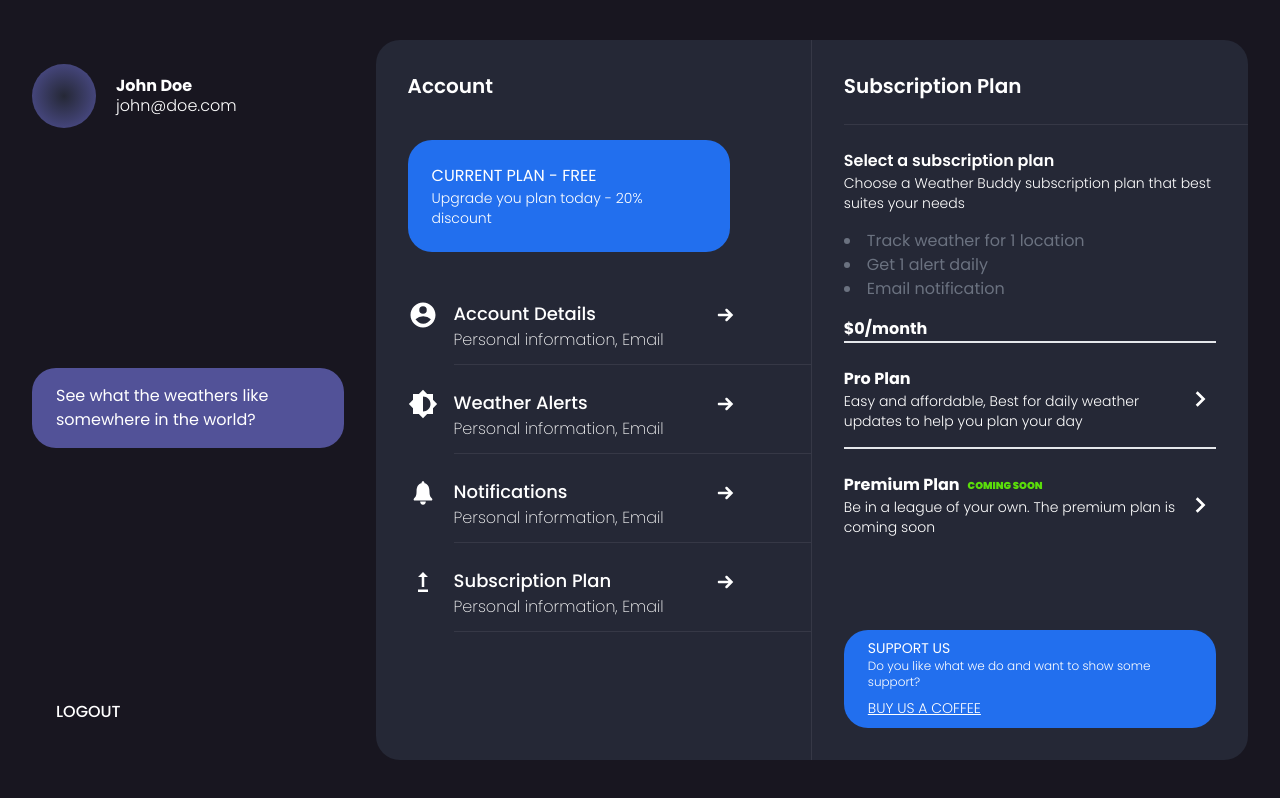
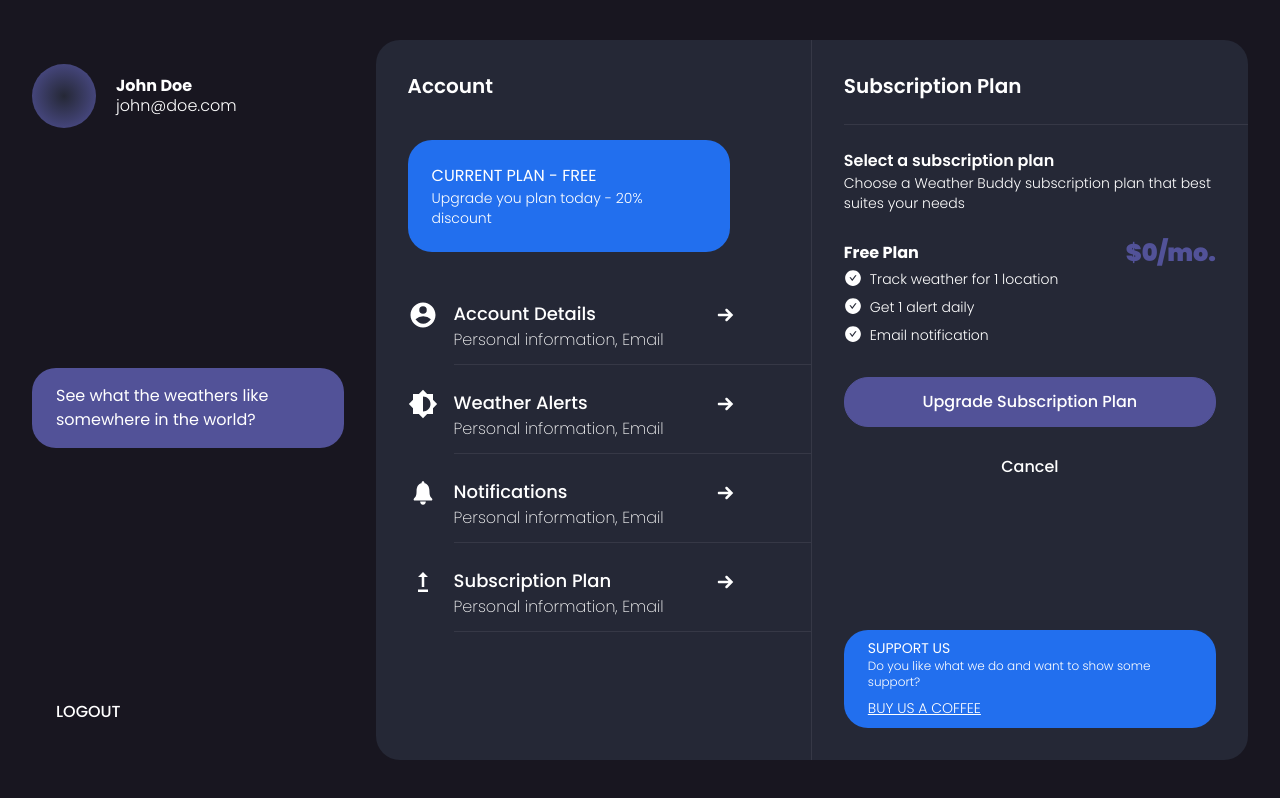
Before and after one commit to codedcontent/weather-buddy, a Next.js app: page /account/subscription-plan in a window 1280 px wide. Both pictures are taken after a click on the element 1013 px from the left and 269 px from the top of the page. Built offline with nearby package versions, Linux system fonts and the light colour scheme.

Commit message:
Finished with the subscription plan part of the account page

```diff
--- a/components/subscriptionPlans/SubscriptionCard.tsx
+++ b/components/subscriptionPlans/SubscriptionCard.tsx
@@ -1,9 +1,11 @@
 "use client";
 
-import { useState } from "react";
+import { useState, useEffect } from "react";
 import { BiChevronRight } from "react-icons/bi";
+import { AiFillCheckCircle } from "react-icons/ai";
 
 type Subscription = {
+  id: number;
   name: string;
   description: string;
   features: string[];
@@ -14,19 +16,35 @@ type Subscription = {
 
 type SubscriptionCardProps = {
   subscription: Subscription;
+  setSelectedSubscriptionPlan: React.Dispatch<
+    React.SetStateAction<number | null>
+  >;
+  selectedSubscriptionPlan: number | null;
 };
 
 const SubscriptionCard: React.FC<SubscriptionCardProps> = ({
   subscription,
+  setSelectedSubscriptionPlan,
+  selectedSubscriptionPlan,
 }) => {
   const [expanded, setExpanded] = useState(false);
+
+  // Handle what happens when the users clicks a subscription plan card
+  const handleCardClick = () => {
+    setExpanded(true);
+    setSelectedSubscriptionPlan(subscription.id);
+  };
+
+  useEffect(() => {
+    setExpanded(selectedSubscriptionPlan ? true : false);
+  }, [selectedSubscriptionPlan]);
 
   return (
     <div className="w-full">
       {!expanded && (
         <div
           className="w-full flex items-center pb-4 pt-6 transition-all duration-500 hover:scale-105 cursor-pointer"
-          onClick={() => setExpanded(true)}
+          onClick={handleCardClick}
         >
           <div className="w-full">
             <div className="flex gap-2 items-center w-max">
@@ -54,15 +72,24 @@ const SubscriptionCard: React.FC<SubscriptionCardProps> = ({
 
       {/* The expanded details */}
       {expanded && (
-        <div className="mt-4">
-          <ul className="list-disc list-inside">
+        <div className="mt-6">
+          <div className="flex gap-2 items-center w-full justify-between ">
+            <p className="font-bold capitalize">{subscription.name}</p>
+
+            <p className="font-black lowercase text-2xl text-primary">
+              ${subscription.price}/mo.
+            </p>
+          </div>
+
+          <ul className="list-none list-inside space-y-2">
             {subscription.features.map((feature, index) => (
-              <li key={index} className="text-gray-500">
-                {feature}
+              <li key={index} className=" flex gap-2">
+                <AiFillCheckCircle className="text-lg text-white" />
+
+                <p className="text-white text-sm font-light">{feature}</p>
               </li>
             ))}
           </ul>
-          <p className="font-bold mt-4">${subscription.price}/month</p>
         </div>
       )}
     </div>
--- a/components/subscriptionPlans/SubscriptionPlan.tsx
+++ /dev/null
@@ -1,42 +0,0 @@
-import React from "react";
-import { BiChevronRight } from "react-icons/bi";
-
-type Props = {
-  empTitle?: string;
-  empColor?: string;
-  subscriptionTItle: string;
-  subscriptionDescription: string;
-};
-
-const SubscriptionPlan: React.FC<Props> = ({
-  empTitle,
-  empColor,
-  subscriptionTItle,
-  subscriptionDescription,
-}) => {
-  return (
-    <div className="w-full flex items-center pb-4 pt-6 transition-all duration-500 hover:scale-105 cursor-pointer">
-      <div className="w-full">
-        <div className="flex gap-2 items-center w-max">
-          <p className="font-bold capitalize">{subscriptionTItle}</p>
-
-          {empTitle && (
-            <p
-              className={`font-black uppercase text-[10px] ${
-                empColor === "primary" ? "text-primary" : "text-success-green"
-              }`}
-            >
-              {empTitle}
-            </p>
-          )}
-        </div>
-
-        <div className="font-light text-sm">{subscriptionDescription}</div>
-      </div>
-
-      <BiChevronRight className="text-4xl" />
-    </div>
-  );
-};
-
-export default SubscriptionPlan;
--- a/components/subscriptionPlans/SubscriptionPlans.tsx
+++ b/components/subscriptionPlans/SubscriptionPlans.tsx
@@ -1,6 +1,8 @@
-import React from "react";
-import SubscriptionPlan from "./SubscriptionPlan";
+"use client";
+
+import React, { useState } from "react";
 import SubscriptionCard from "./SubscriptionCard";
+import Button from "@/components/Button";
 
 const subscriptions = [
   {
@@ -13,9 +15,9 @@ const subscriptions = [
       "Get 1 alert daily",
       "Email notification",
     ],
-    price: 0,
     empTitle: "current plan",
     empColor: "primary",
+    price: 0,
   },
 
   {
@@ -24,7 +26,7 @@ const subscriptions = [
     description:
       "Easy and affordable, Best for daily weather updates to help you plan your day",
     features: ["Feature 1", "Feature 2", "Feature 3"],
-    price: 5,
+    price: 3,
   },
 
   {
@@ -32,21 +34,74 @@ const subscriptions = [
     name: "Premium Plan",
     description: "Be in a league of your own. The premium plan is coming soon",
     features: ["Feature 1", "Feature 2", "Feature 3"],
-    price: 0,
     empTitle: "coming soon",
     empColor: "green",
+    price: 5,
   },
 ];
 
 type Props = {};
 
 const SubscriptionPlans: React.FC<Props> = (props: Props) => {
-  // TODO: Enable single show subscription plan description
+  const [selectedSubscriptionPlan, setSelectedSubscriptionPlan] = useState<
+    number | null
+  >(null);
+
+  const changeSubscriptionPlan = () => {};
+
+  const cancelSubscriptionChange = () => {
+    setSelectedSubscriptionPlan(null);
+  };
+
   return (
-    <div className="w-full divide-y-2 flex flex-col">
-      {subscriptions.map((subscription) => (
-        <SubscriptionCard key={subscription.id} subscription={subscription} />
-      ))}
+    <div>
+      <div className="w-full divide-y-2 flex flex-col h-full justify-between">
+        {/* If the user hasn't selected any subscription plan cards, display the all plan cards */}
+        {!selectedSubscriptionPlan ? (
+          <>
+            {subscriptions.map((subscription) => (
+              <SubscriptionCard
+                key={subscription.id}
+                subscription={subscription}
+                setSelectedSubscriptionPlan={setSelectedSubscriptionPlan}
+                selectedSubscriptionPlan={selectedSubscriptionPlan}
+              />
+            ))}
+          </>
+        ) : (
+          // The user has selected a subscription plan card, hide the ones that weren't selected
+          <div>
+            {subscriptions
+              .filter((x) => x.id === selectedSubscriptionPlan)
+              .map((subscription) => (
+                <SubscriptionCard
+                  key={subscription.id}
+                  subscription={subscription}
+                  setSelectedSubscriptionPlan={setSelectedSubscriptionPlan}
+                  selectedSubscriptionPlan={selectedSubscriptionPlan}
+                />
+              ))}
+          </div>
+        )}
+      </div>
+
+      {/* Upgrade & cancel subscription buttons */}
+      {selectedSubscriptionPlan && (
+        <div className="flex flex-col w-full gap-4 mt-8">
+          <Button
+            title="Upgrade Subscription Plan"
+            onClick={changeSubscriptionPlan}
+            width="full"
+          />
+
+          <Button
+            title="Cancel"
+            onClick={cancelSubscriptionChange}
+            width="full"
+            filled={false}
+          />
+        </div>
+      )}
     </div>
   );
 };
```
